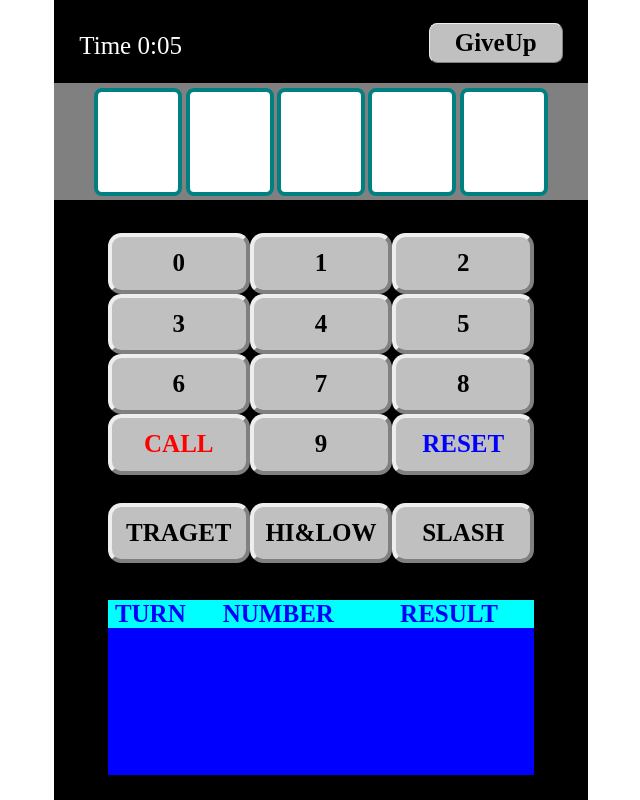
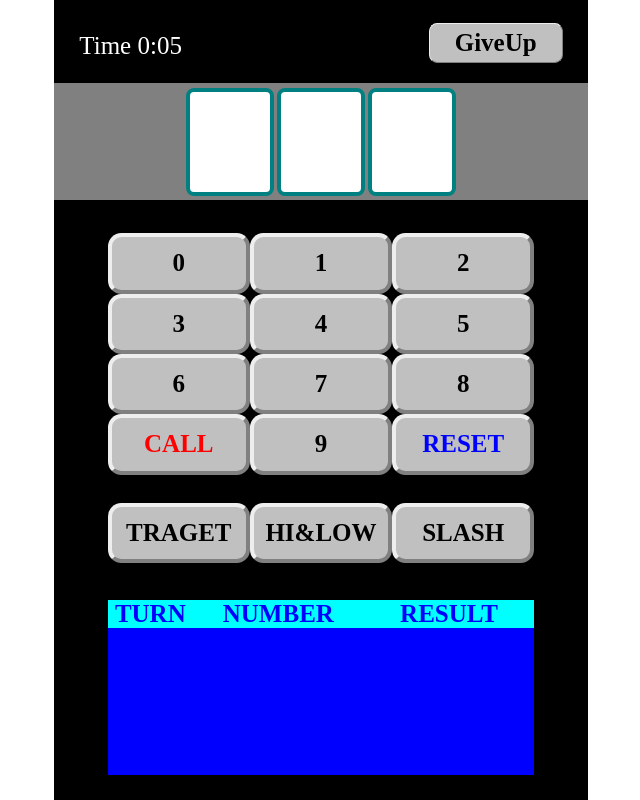
Before and after one commit to akky1393/test, a plain HTML site: page 1play.html in a window 1280 px wide. Shown: the whole page, without its empty margins (319-959 px from the left). Drawn offline with Linux system fonts and the light colour scheme.

Commit message:
修正テスト
少し変更

```diff
--- a/1play.html
+++ b/1play.html
@@ -74,11 +74,11 @@ var _select_card = new Array();	/* 選択されたカード */
 function InitSinglePlay(place)
 {
 	var i;
-	_place = place;
+	_place = place || location.hash.substr(1,1) || 3;
 	_turn = 1;
 	_cpu_no.length = 0;
 	_call_no.length = 0;
-	while (_cpu_no.length < place)
+	while (_cpu_no.length < _place)
 	{
 		i = Math.floor( Math.random() * 10);
 		if (_cpu_no.toString().indexOf(i, 0) == -1)
@@ -102,7 +102,7 @@ function InitSinglePlay(place)
 	time.timeCount = 0;
 	time.innerHTML = "Time 0:00";
 
-//	alert(_cpu_no.join());
+	alert(_cpu_no.join());
 }
 
 // ボタン入力処理（一人で遊ぶ）
@@ -398,7 +398,7 @@ function PushSelectCard(num, target)
 
 //-->
 </script></HEAD>
-<body onload="InitSinglePlay(5);">
+<body onload="InitSinglePlay();">
 <div class="main" id="main" align="center">
   <div id="single_play" style="width : 100%;">
     <div style="height : 50px;position : relative;"><span id="single_time" style="top : 19px;position : relative;left : 15px;float : left;">Time　0:00</span><span class="button" style="position : relative;top : 14px;float : right;left : -1em;border-radius : 5px ;padding : 3px 15px;border-width : thin;" onclick="alert('終了')">GiveUp</span></div>
```
Also changed, not shown: main.html (+1 -1 lines).
